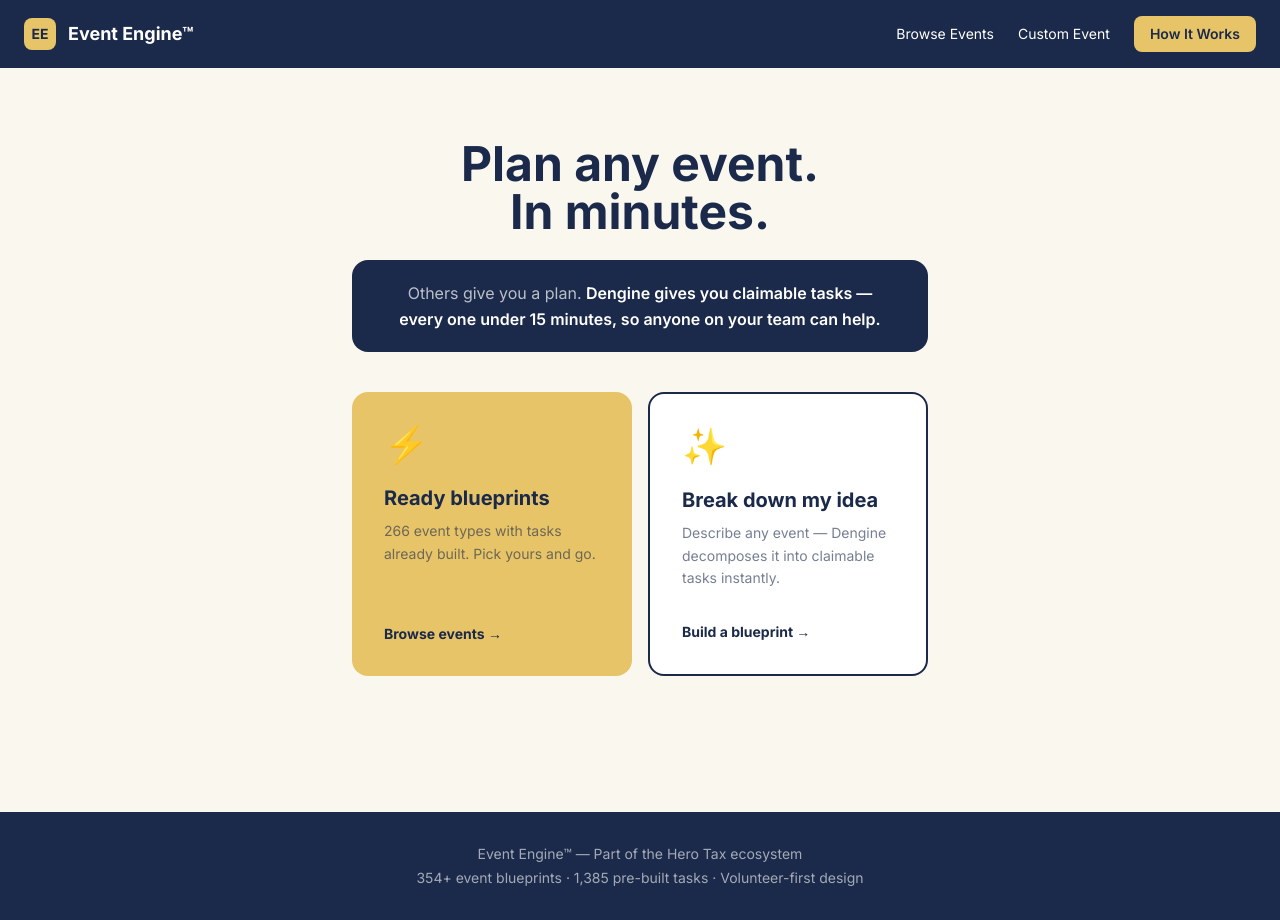
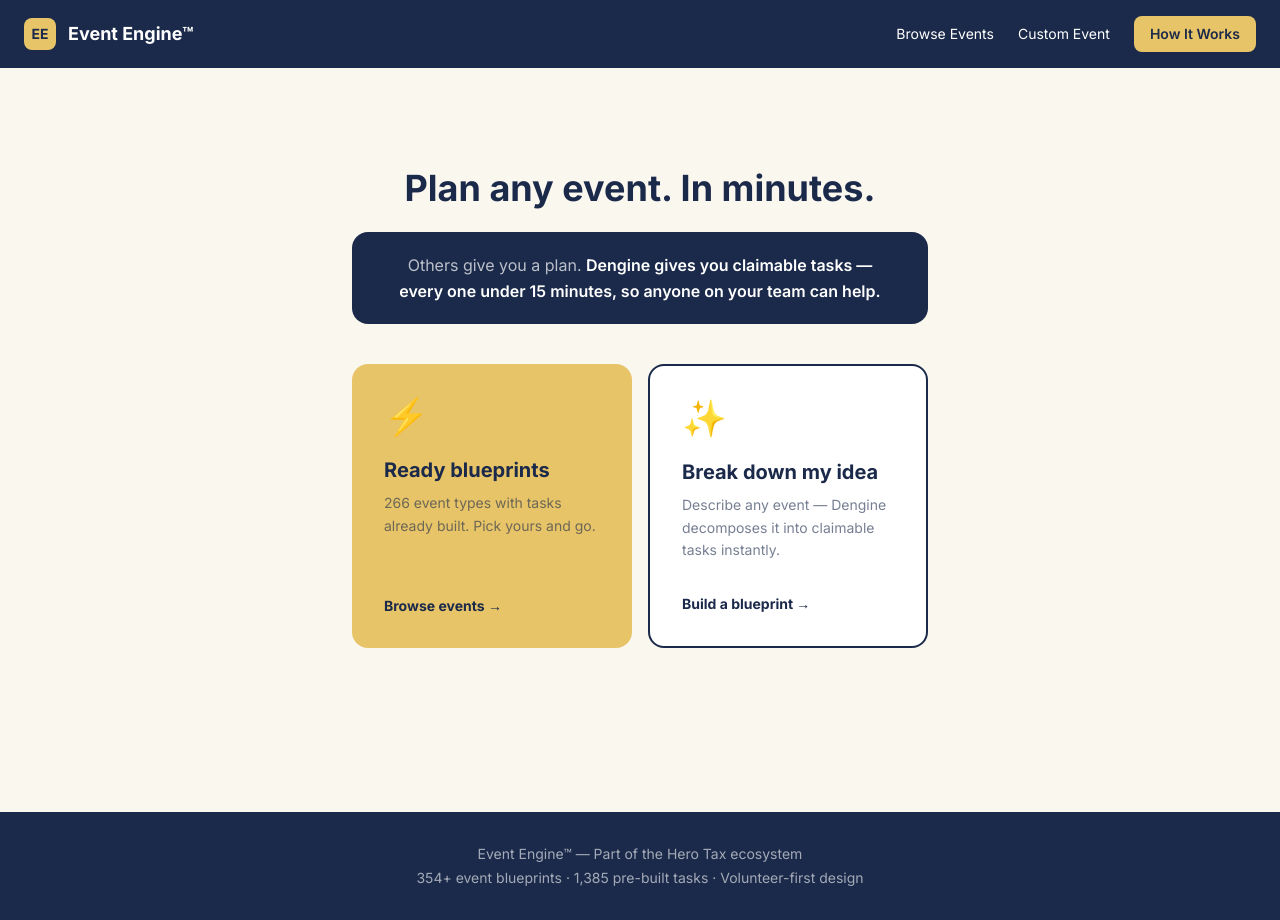
Before and after one commit to unikmo/Dengine, a Next.js app: page / in a window 1280 px wide. Built offline with nearby package versions, Linux system fonts and the light colour scheme.

Commit message:
Homepage headline in one line

```diff
--- a/app/page.tsx
+++ b/app/page.tsx
@@ -2,8 +2,8 @@
   return (
     <main className="min-h-[85vh] flex flex-col items-center justify-center px-6 py-16">
       <div className="text-center max-w-2xl mx-auto">
-        <h1 className="text-4xl sm:text-5xl font-bold text-navy mb-6 leading-tight">
-          Plan any event.<br />In minutes.
+        <h1 className="text-4xl sm:text-4xl font-bold text-navy mb-6 leading-tight">
+          Plan any event. In minutes.
         </h1>
         <div className="bg-navy rounded-2xl px-8 py-5 mb-10 max-w-xl mx-auto">
           <p className="text-white/70 text-base leading-relaxed">
```
